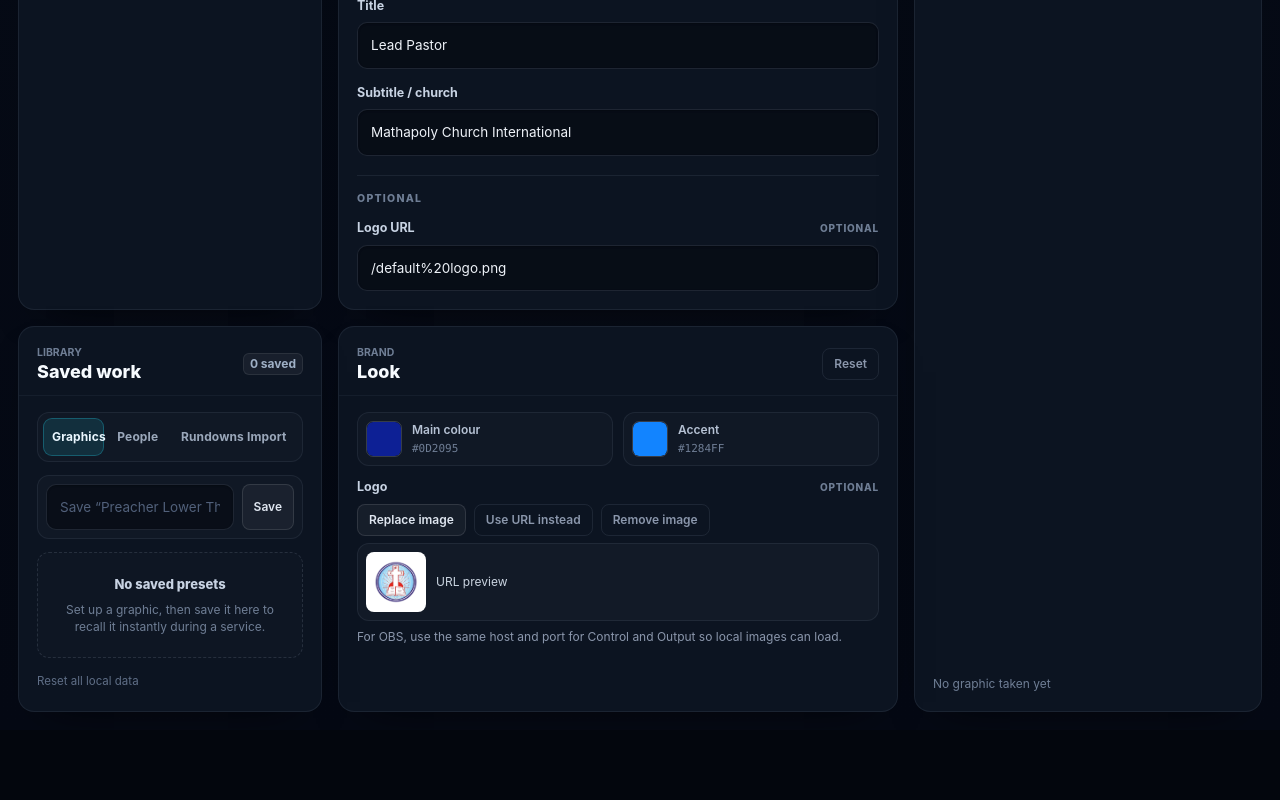
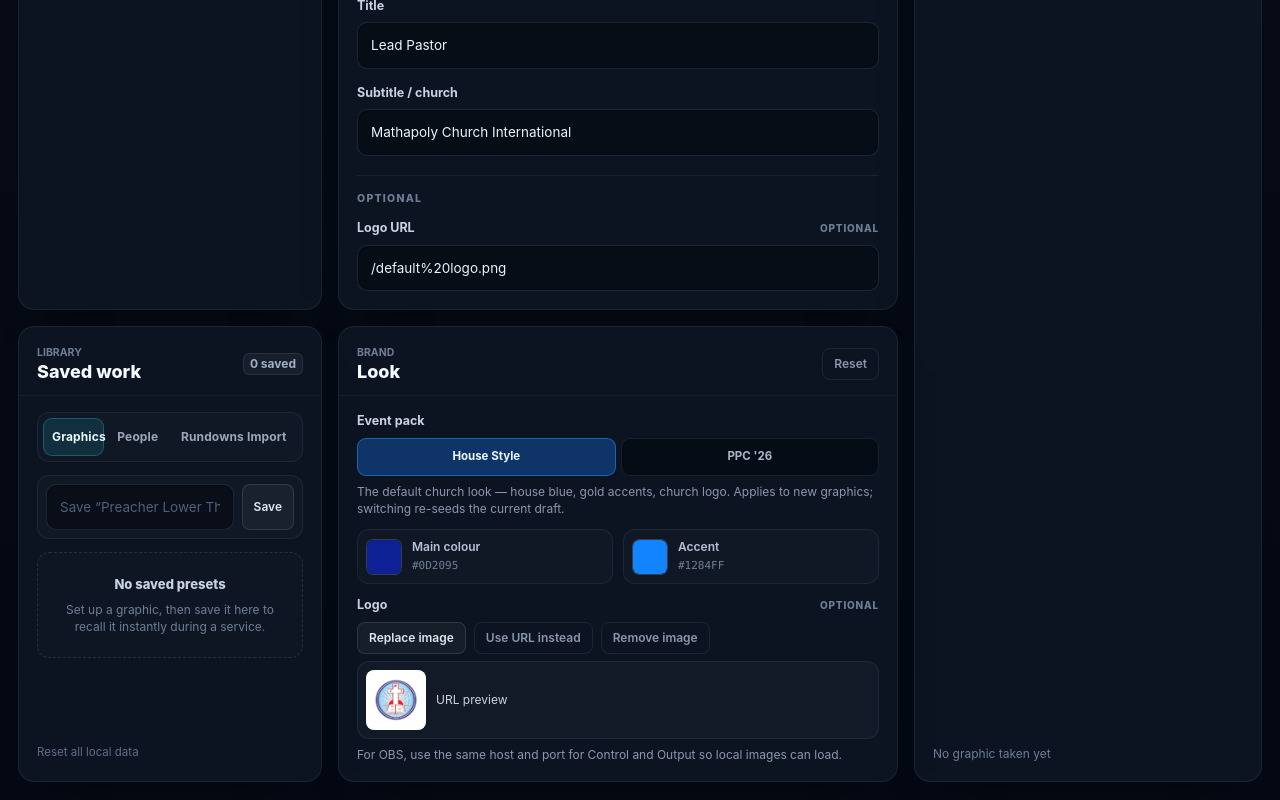
Before and after one commit to MrrAmissah/Live-Layer, a React (Vite) app: page /control in a window 1280 px wide. Shown: the part 1958-2758 px from the top of the page. Before the commit the page ends 2688 px from the top, so only its background shows below. Built offline with nearby package versions, Linux system fonts and the light colour scheme.

Commit message:
feat: add event packs with control-surface switcher and curated variants

```diff
--- a/src/components/control/BrandControls.tsx
+++ b/src/components/control/BrandControls.tsx
@@ -5,6 +5,7 @@ import { validateImageFile } from '../../lib/assets/imageProcessing';
 import { useAsset } from '../../hooks/useAsset';
 import { useEditTarget } from '../../hooks/useEditTarget';
 import { GFX_DEFAULT_ACCENT_2 } from '../graphics/stage';
+import { getPack, graphicPacks } from '../../lib/packs';
 
 function Swatch({
   label,
@@ -40,6 +41,8 @@ function Swatch({
 export default function BrandControls() {
   const theme = useLiveLayerStore((state) => state.theme);
   const setTheme = useLiveLayerStore((state) => state.setTheme);
+  const activePackId = useLiveLayerStore((state) => state.activePackId);
+  const setActivePack = useLiveLayerStore((state) => state.setActivePack);
   const logoUrl = useLiveLayerStore((state) => state.draftValues.logoUrl ?? '');
   const logoAssetId = useLiveLayerStore((state) => state.draftValues.logoAssetId ?? '');
   const setField = useLiveLayerStore((state) => state.setField);
@@ -109,6 +112,26 @@ export default function BrandControls() {
       {isRundownItem ? (
         <p className="field__hint">Brand changes apply to new graphics, not the selected rundown item (its colours/logo were captured when it was added).</p>
       ) : null}
+      <div className="field">
+        <span className="field__label">
+          <span>Event pack</span>
+        </span>
+        <div className="layout-seg pack-seg">
+          {graphicPacks.map((pack) => (
+            <button
+              key={pack.id}
+              type="button"
+              className={`layout-seg__btn${pack.id === activePackId ? ' layout-seg__btn--active' : ''}`}
+              onClick={() => setActivePack(pack.id)}
+            >
+              {pack.name}
+            </button>
+          ))}
+        </div>
+        <div className="field__hint">
+          {getPack(activePackId).description} Applies to new graphics; switching re-seeds the current draft.
+        </div>
+      </div>
       <div className="brand-grid__swatches">
         <Swatch label="Main colour" value={theme.accentColor} onChange={(value) => setTheme({ accentColor: value })} />
         <Swatch label="Accent" value={theme.accent2Color ?? GFX_DEFAULT_ACCENT_2} onChange={(value) => setTheme({ accent2Color: value })} />
--- a/src/components/control/TemplateFields.tsx
+++ b/src/components/control/TemplateFields.tsx
@@ -1,7 +1,9 @@
 import { templateRegistry } from '../templates/registry';
 import { useEditTarget } from '../../hooks/useEditTarget';
+import { useLiveLayerStore } from '../../store/useLiveLayerStore';
 import type { TemplateField } from '../../types/graphics';
 import { resolveDynamicFields } from '../../lib/dynamicFields';
+import { packVariantIdsFor } from '../../lib/packs';
 import { useMemo, useState, type ReactNode } from 'react';
 import ScriptureReferencePicker from './ScriptureReferencePicker';
 
@@ -287,17 +289,35 @@ function TemplateColorControls({
  */
 export default function TemplateFields() {
   const { templateId: currentTemplateId, values: draftValues, setField } = useEditTarget();
+  const activePackId = useLiveLayerStore((state) => state.activePackId);
 
   const template = templateRegistry.find((item) => item.id === currentTemplateId);
   const required = template?.fields.filter((field) => !field.optional) ?? [];
   const optional = template?.fields.filter((field) => field.optional) ?? [];
 
+  // Packs may curate the design-sample list; the operator's current pick
+  // stays offered even if it's off-list so an open draft never jumps styles.
+  const packVariants = useMemo(() => {
+    if (!template?.variants?.length) return [];
+    const curated = packVariantIdsFor(activePackId, template.id);
+    if (!curated) return template.variants;
+    const currentId = draftValues.variantId;
+    const list = curated
+      .map((id) => template.variants?.find((variant) => variant.id === id))
+      .filter((variant): variant is NonNullable<typeof variant> => Boolean(variant));
+    if (currentId && !list.some((variant) => variant.id === currentId)) {
+      const current = template.variants.find((variant) => variant.id === currentId);
+      if (current) list.push(current);
+    }
+    return list;
+  }, [template, activePackId, draftValues.variantId]);
+
   return (
     <div className="field-grid">
-      {template?.variants?.length ? (
+      {packVariants.length ? (
         <TemplateVariantPicker
-          variants={template.variants}
-          value={draftValues.variantId ?? template.defaultValues.variantId ?? template.variants[0].id}
+          variants={packVariants}
+          value={draftValues.variantId ?? template?.defaultValues.variantId ?? packVariants[0].id}
           onChange={(value) => setField('variantId', value)}
         />
       ) : null}
--- /dev/null
+++ b/src/lib/packs.ts
@@ -0,0 +1,122 @@
+/**
+ * Graphic packs: named looks that re-skin every template for an event or
+ * season without touching the registry. A pack contributes per-template
+ * value overrides (palette, variant, logo, identity copy) that are merged
+ * over registry defaults whenever a new draft is created, so operators get
+ * the event look by default while every field stays editable.
+ */
+
+export interface GraphicPack {
+  id: string;
+  name: string;
+  description: string;
+  /** Per-template partial `values` merged over registry defaultValues. */
+  valueOverrides: Record<string, Record<string, string>>;
+  /**
+   * Optional curated design-sample sets per template. When set, the control
+   * variant picker only offers these (in this order) while the pack is
+   * active; templates without an entry keep the full registry list.
+   */
+  variantChoices?: Record<string, string[]>;
+}
+
+const PPC_LOGO_URL = '/ppc-2026-logo.png';
+
+/* Royal palette pulled from the PPC '26 reference sample. The white event
+   logo needs dark/royal surfaces, so paper-surface templates keep their own
+   surface and only take the royal brand + identity copy. */
+const PPC_PALETTE = {
+  colorBrand: '#2338dd',
+  colorAccent: '#9db1ff',
+  colorSurface: '#101fae',
+  colorText: '#ffffff',
+  colorSecondary: '#b9c6ff'
+};
+
+export const graphicPacks: GraphicPack[] = [
+  {
+    id: 'house',
+    name: 'House Style',
+    description: 'The default church look — house blue, gold accents, church logo.',
+    valueOverrides: {}
+  },
+  {
+    id: 'ppc-2026',
+    name: "PPC '26",
+    description:
+      "Annual Peace Prayer Convention '26 — royal palette, convention strap and ticker layouts, and the event logo.",
+    variantChoices: {
+      'preacher-lower-third': ['convention-strap', 'modern-minimal', 'split-bar', 'soft-broadcast']
+    },
+    valueOverrides: {
+      'preacher-lower-third': {
+        variantId: 'convention-strap',
+        subtitle: "Annual Peace Prayer Convention '26",
+        logoUrl: PPC_LOGO_URL,
+        ...PPC_PALETTE
+      },
+      'scripture-card': {
+        themeTitle: "PPC '26",
+        ...PPC_PALETTE
+      },
+      'quote-card': {
+        themeTitle: 'Key Thought',
+        ...PPC_PALETTE
+      },
+      'announcement-banner': {
+        variantId: 'convention-ticker',
+        logoUrl: PPC_LOGO_URL,
+        ...PPC_PALETTE
+      },
+      'event-banner': {
+        variantId: 'convention-bar',
+        tag: "PPC '26",
+        logoUrl: PPC_LOGO_URL,
+        ...PPC_PALETTE
+      },
+      'sermon-title': {
+        variantId: 'midnight-manifest',
+        churchName: "Annual Peace Prayer Convention '26",
+        seriesTitle: "PPC '26",
+        logoUrl: PPC_LOGO_URL,
+        ...PPC_PALETTE
+      },
+      'fullscreen-message': {
+        footerNote: 'Annual Peace Prayer Convention 2026',
+        ...PPC_PALETTE
+      }
+    }
+  }
+];
+
+export function getPack(id: string): GraphicPack {
+  return graphicPacks.find((pack) => pack.id === id) ?? graphicPacks[0];
+}
+
+export function packOverridesFor(packId: string, templateId: string): Record<string, string> {
+  return getPack(packId).valueOverrides[templateId] ?? {};
+}
+
+/** Curated variant ids for a template under a pack, or undefined for "all". */
+export function packVariantIdsFor(packId: string, templateId: string): string[] | undefined {
+  return getPack(packId).variantChoices?.[templateId];
+}
+
+const PACK_STORAGE_KEY = 'livelayer.activePack';
+
+export function loadActivePackId(): string {
+  try {
+    const id = localStorage.getItem(PACK_STORAGE_KEY);
+    return id && graphicPacks.some((pack) => pack.id === id) ? id : 'house';
+  } catch {
+    return 'house';
+  }
+}
+
+export function saveActivePackId(id: string) {
+  try {
+    localStorage.setItem(PACK_STORAGE_KEY, id);
+  } catch {
+    // ignore storage errors, pack falls back to house next load
+  }
+}
--- a/src/store/useLiveLayerStore.ts
+++ b/src/store/useLiveLayerStore.ts
@@ -8,6 +8,7 @@ import { clearAllAssets } from '../lib/assets/assetStore';
 import { clearPeople } from '../lib/people/peopleStore';
 import { clearAllRundowns } from '../lib/rundown/rundownStore';
 import { templateRegistry } from '../components/templates/registry';
+import { loadActivePackId, packOverridesFor, saveActivePackId } from '../lib/packs';
 
 interface LiveLayerState {
   currentTemplateId: string;
@@ -17,6 +18,8 @@ interface LiveLayerState {
   durationSeconds: number;
   presets: GraphicInstance[];
   recent: GraphicInstance[];
+  activePackId: string;
+  setActivePack: (packId: string) => void;
   setTemplate: (templateId: string) => void;
   setField: (fieldId: string, value: string) => void;
   setTheme: (theme: Partial<TemplateDefinition['theme']>) => void;
@@ -33,15 +36,27 @@ interface LiveLayerState {
   addRecent: (item: GraphicInstance) => void;
 }
 
-function createDraftValues(templateId: string) {
+function createDraftValues(templateId: string, packId: string) {
   const template = templateRegistry.find((item) => item.id === templateId);
-  return template ? { ...template.defaultValues } : {};
+  if (!template) return {};
+  return { ...template.defaultValues, ...packOverridesFor(packId, templateId) };
 }
+
+const initialPackId = loadActivePackId();
 
 export const useLiveLayerStore = create<LiveLayerState>()(
   devtools((set, get) => ({
     currentTemplateId: templateRegistry[0].id,
-    draftValues: createDraftValues(templateRegistry[0].id),
+    draftValues: createDraftValues(templateRegistry[0].id, initialPackId),
+    activePackId: initialPackId,
+    setActivePack: (packId) =>
+      set((state) => {
+        saveActivePackId(packId);
+        return {
+          activePackId: packId,
+          draftValues: createDraftValues(state.currentTemplateId, packId)
+        };
+      }),
     theme: loadBrandOverrides(),
     layout: {},
     durationSeconds: 6,
@@ -51,9 +66,11 @@ export const useLiveLayerStore = create<LiveLayerState>()(
       set((state) => ({
         currentTemplateId: templateId,
         draftValues: {
-          ...createDraftValues(templateId),
-          logoUrl: state.draftValues.logoUrl,
-          logoAssetId: state.draftValues.logoAssetId
+          ...createDraftValues(templateId, state.activePackId),
+          // Carry the operator's logo across template switches, but never let
+          // an absent value clobber the pack's own logo default.
+          ...(state.draftValues.logoUrl ? { logoUrl: state.draftValues.logoUrl } : {}),
+          ...(state.draftValues.logoAssetId ? { logoAssetId: state.draftValues.logoAssetId } : {})
         }
       })),
     setField: (fieldId, value) =>
@@ -84,9 +101,9 @@ export const useLiveLayerStore = create<LiveLayerState>()(
     resetDraft: () =>
       set((state) => ({
         draftValues: {
-          ...createDraftValues(state.currentTemplateId),
-          logoUrl: state.draftValues.logoUrl,
-          logoAssetId: state.draftValues.logoAssetId
+          ...createDraftValues(state.currentTemplateId, state.activePackId),
+          ...(state.draftValues.logoUrl ? { logoUrl: state.draftValues.logoUrl } : {}),
+          ...(state.draftValues.logoAssetId ? { logoAssetId: state.draftValues.logoAssetId } : {})
         }
       })),
     resetTheme: () =>
@@ -101,9 +118,11 @@ export const useLiveLayerStore = create<LiveLayerState>()(
         clearAllRundowns();
         clearAllAssets().catch(() => undefined);
         clearPeople().catch(() => undefined);
+        saveActivePackId('house');
         return {
           currentTemplateId: templateRegistry[0].id,
-          draftValues: createDraftValues(templateRegistry[0].id),
+          draftValues: createDraftValues(templateRegistry[0].id, 'house'),
+          activePackId: 'house',
           theme: loadBrandOverrides(),
           layout: {},
           durationSeconds: 6,
@@ -153,7 +172,7 @@ export const useLiveLayerStore = create<LiveLayerState>()(
         return {
           currentTemplateId: 'preacher-lower-third',
           draftValues: {
-            ...createDraftValues('preacher-lower-third'),
+            ...createDraftValues('preacher-lower-third', state.activePackId),
             ...state.draftValues,
             personId: person.id,
             name: person.displayName,
```
Also changed, not shown: src/styles.css.
